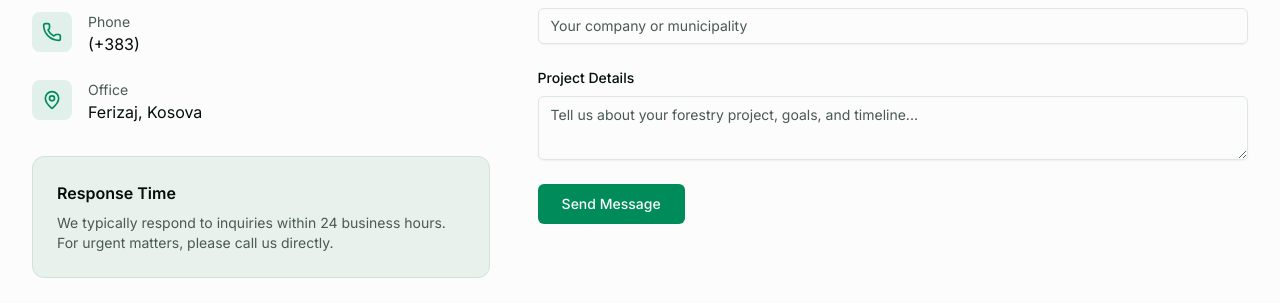
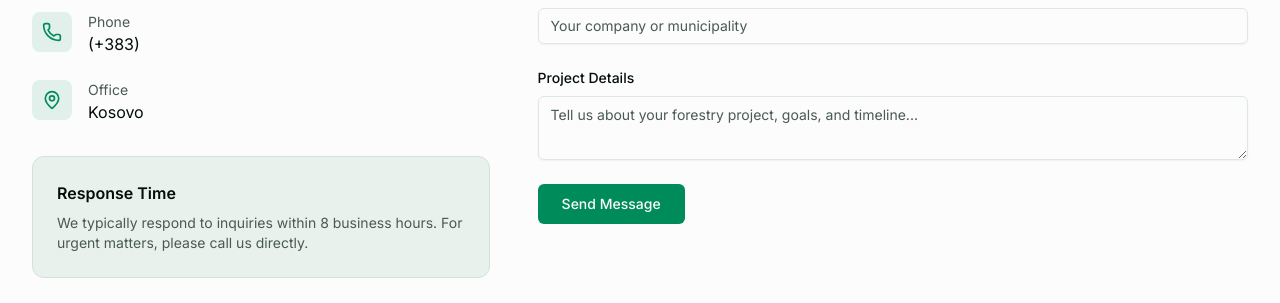
Before and after one commit to Altin3/Dendrometree, a Next.js app: page / in a window 1280 px wide. Shown: the part 5383-5686 px from the top of the page. Built offline with nearby package versions, Linux system fonts and the light colour scheme.

Commit message:
Update contact.tsx

```diff
--- a/components/contact.tsx
+++ b/components/contact.tsx
@@ -72,7 +72,7 @@ export function Contact() {
                   <div>
                     <div className="text-sm text-muted-foreground">Office</div>
                     <address className="not-italic text-foreground">
-                      Ferizaj, Kosova
+                      Kosovo
                     </address>
                   </div>
                 </div>
@@ -84,7 +84,7 @@ export function Contact() {
                 Response Time
               </h4>
               <p className="text-sm text-muted-foreground">
-                We typically respond to inquiries within 24 business hours. For urgent matters, please call us directly.
+                We typically respond to inquiries within 8 business hours. For urgent matters, please call us directly.
               </p>
             </div>
           </div>
```
